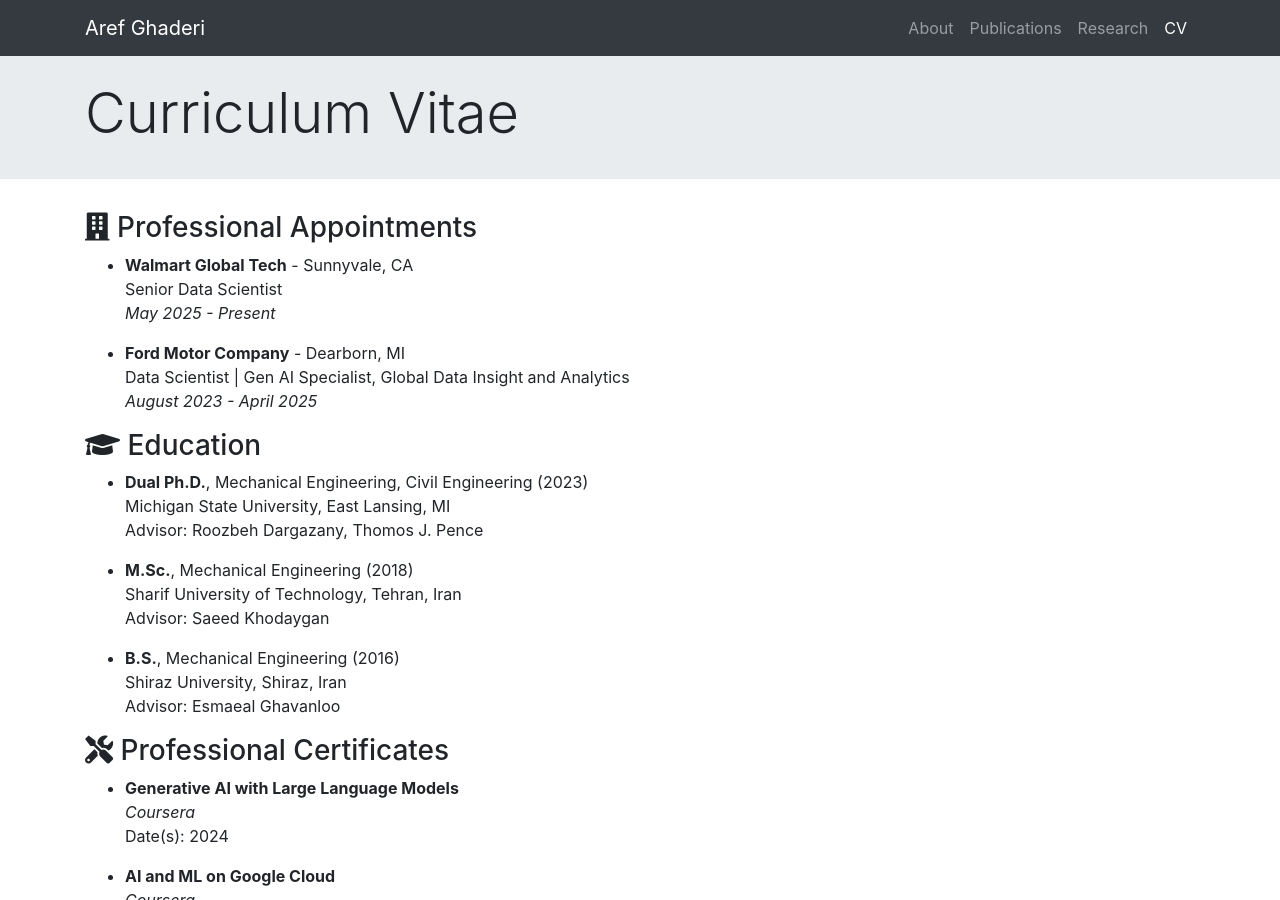
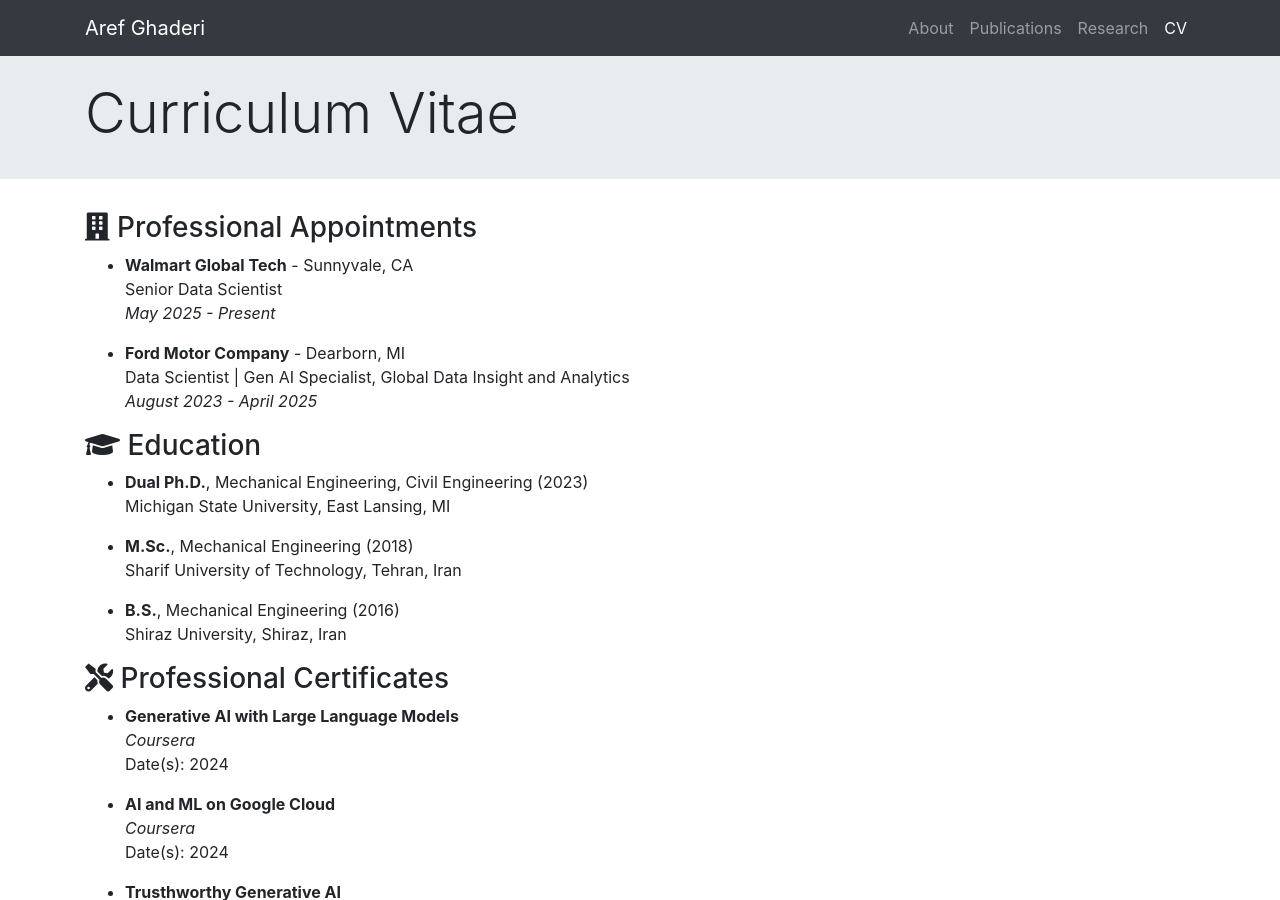
Before and after one commit to A-Ghaderi/Webpage, a Jekyll site: the page built from _pages/cv.md, in a window 1280 px wide and 900 px high. Built offline with Jekyll 4.4.1, drawn with Linux system fonts in a browser that asks for light colours; nearby versions of some CDN libraries.

Commit message:
Update cv_education.yml

```diff
--- a/_data/cv_education.yml
+++ b/_data/cv_education.yml
@@ -4,14 +4,14 @@
   institution: Michigan State University
   location: East Lansing, MI
   dates: 2023
-  advisor: Roozbeh Dargazany, Thomos J. Pence
+
 
 
 - degree: <b>M.Sc.</b>, Mechanical Engineering
   institution: Sharif University of Technology
   location: Tehran, Iran
   dates: 2018
-  advisor: Saeed Khodaygan
+
 
 
 
@@ -19,4 +19,3 @@
   institution: Shiraz University
   location: Shiraz, Iran
   dates: 2016
-  advisor: Esmaeal Ghavanloo
```
